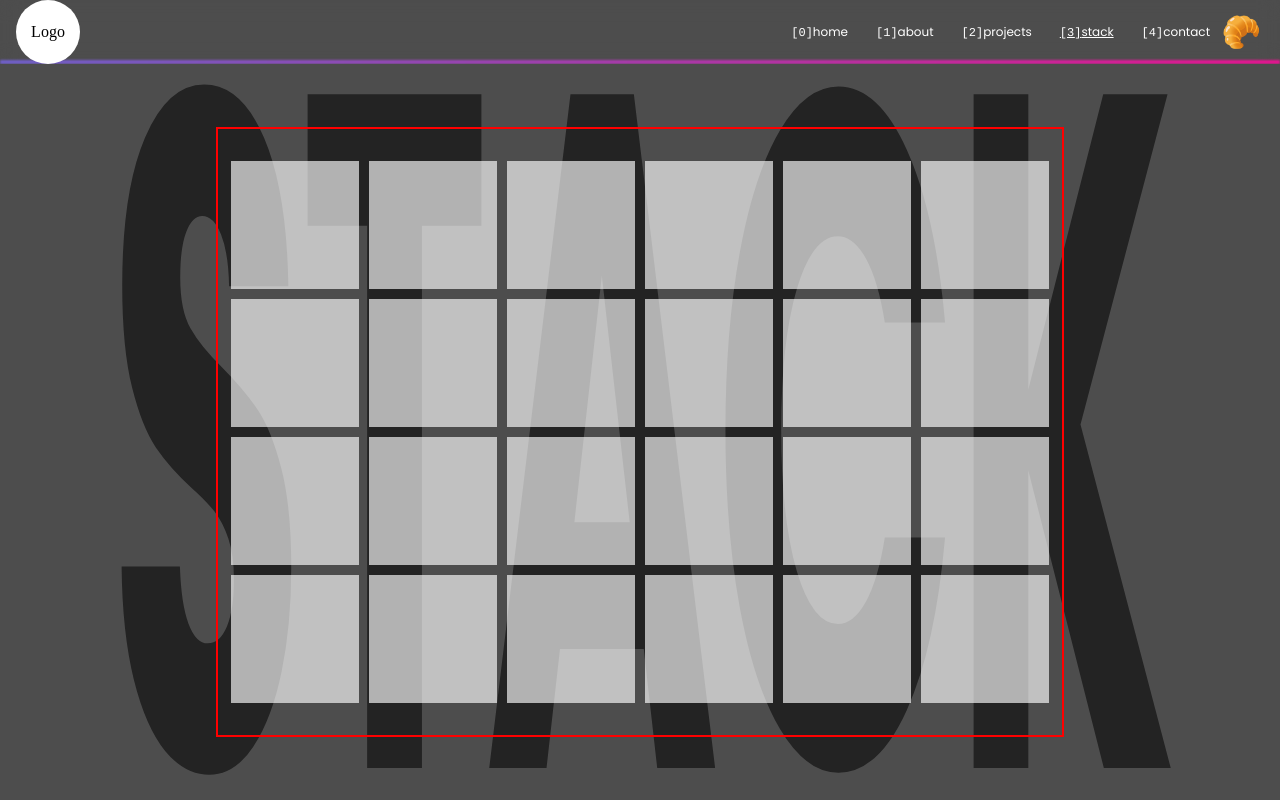
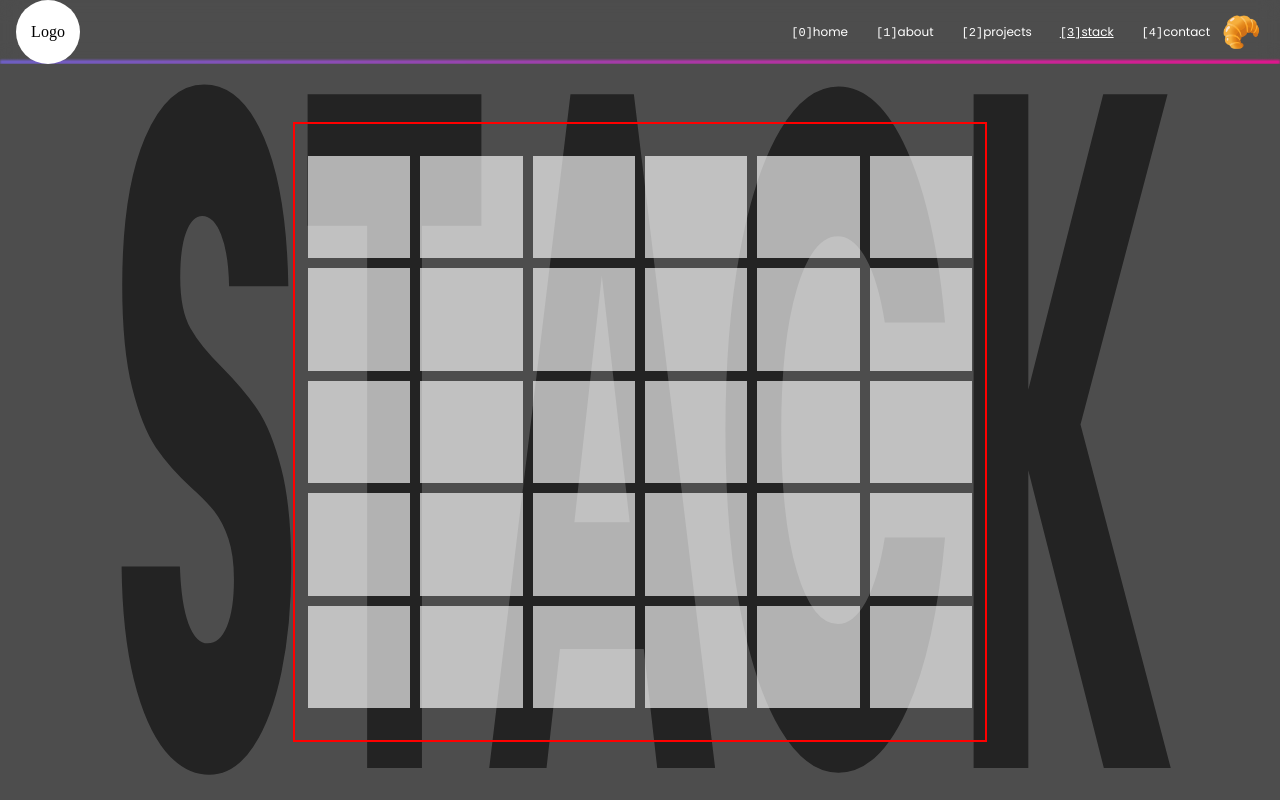
Before and after one commit to newnightcoder/nightcoder.io, a Next.js app: page /stack in a window 1280 px wide. Built offline with nearby package versions, Linux system fonts and the light colour scheme.

Commit message:
useCardGame hook/duplicate function and shuffle function implemented :white_check_mark:

```diff
--- a/styles/svg.tsx
+++ b/components/GameCard/CardImgSvg.tsx
@@ -1,4 +1,4 @@
-export const reactSvg = (
+const reactSvg = (
   <svg role="img" viewBox="0 0 24 24" xmlns="http://www.w3.org/2000/svg">
     <title>React</title>
     <path
@@ -8,7 +8,17 @@ export const reactSvg = (
   </svg>
 );
 
-export const jsSvg = (
+const reduxSvg = (
+  <svg role="img" viewBox="0 0 24 24" xmlns="http://www.w3.org/2000/svg">
+    <title>Redux</title>
+    <path
+      fill="#764ABC"
+      d="M16.634 16.504c.87-.075 1.543-.84 1.5-1.754-.047-.914-.796-1.648-1.709-1.648h-.061a1.71 1.71 0 00-1.648 1.769c.03.479.226.869.494 1.153-1.048 2.038-2.621 3.536-5.005 4.795-1.603.838-3.296 1.154-4.944.93-1.378-.195-2.456-.81-3.116-1.799-.988-1.499-1.078-3.116-.255-4.734.6-1.17 1.499-2.023 2.099-2.443a9.96 9.96 0 01-.42-1.543C-.868 14.408-.416 18.752.932 20.805c1.004 1.498 3.057 2.456 5.304 2.456.6 0 1.23-.044 1.843-.194 3.897-.749 6.848-3.086 8.541-6.532zm5.348-3.746c-2.32-2.728-5.738-4.226-9.634-4.226h-.51c-.253-.554-.837-.899-1.498-.899h-.045c-.943 0-1.678.81-1.647 1.753.03.898.794 1.648 1.708 1.648h.074a1.69 1.69 0 001.499-1.049h.555c2.309 0 4.495.674 6.488 1.992 1.527 1.005 2.622 2.323 3.237 3.897.538 1.288.509 2.547-.045 3.597-.855 1.647-2.294 2.517-4.196 2.517-1.199 0-2.367-.375-2.967-.644-.36.298-.96.793-1.394 1.093 1.318.598 2.652.943 3.94.943 2.922 0 5.094-1.647 5.919-3.236.898-1.798.824-4.824-1.47-7.416zM6.49 17.042c.03.899.793 1.648 1.708 1.648h.06a1.688 1.688 0 001.648-1.768c0-.9-.779-1.647-1.693-1.647h-.06c-.06 0-.15 0-.226.029-1.243-2.098-1.768-4.347-1.572-6.772.12-1.828.72-3.417 1.797-4.735.9-1.124 2.593-1.68 3.747-1.708 3.236-.061 4.585 3.971 4.689 5.574l1.498.45C17.741 3.197 14.686.62 11.764.62 9.02.62 6.49 2.613 5.47 5.535 4.077 9.43 4.991 13.177 6.7 16.174c-.15.195-.24.539-.21.868z"
+    />
+  </svg>
+);
+
+const jsSvg = (
   <svg role="img" viewBox="0 0 24 24" xmlns="http://www.w3.org/2000/svg">
     <title>JavaScript</title>
     <path
@@ -18,7 +28,7 @@ export const jsSvg = (
   </svg>
 );
 
-export const tsSvg = (
+const tsSvg = (
   <svg role="img" viewBox="0 0 24 24" xmlns="http://www.w3.org/2000/svg">
     <title>TypeScript</title>
     <path
@@ -28,7 +38,7 @@ export const tsSvg = (
   </svg>
 );
 
-export const nodeSvg = (
+const nodeSvg = (
   <svg role="img" viewBox="0 0 24 24" xmlns="http://www.w3.org/2000/svg">
     <title>Node.js</title>
     <path
@@ -38,17 +48,17 @@ export const nodeSvg = (
   </svg>
 );
 
-export const expressSvg = (
+const expressSvg = (
   <svg role="img" viewBox="0 0 24 24" xmlns="http://www.w3.org/2000/svg">
     <title>Express</title>
     <path
-      fill="#000"
+      fill="#fff"
       d="M24 18.588a1.529 1.529 0 01-1.895-.72l-3.45-4.771-.5-.667-4.003 5.444a1.466 1.466 0 01-1.802.708l5.158-6.92-4.798-6.251a1.595 1.595 0 011.9.666l3.576 4.83 3.596-4.81a1.435 1.435 0 011.788-.668L21.708 7.9l-2.522 3.283a.666.666 0 000 .994l4.804 6.412zM.002 11.576l.42-2.075c1.154-4.103 5.858-5.81 9.094-3.27 1.895 1.489 2.368 3.597 2.275 5.973H1.116C.943 16.447 4.005 19.009 7.92 17.7a4.078 4.078 0 002.582-2.876c.207-.666.548-.78 1.174-.588a5.417 5.417 0 01-2.589 3.957 6.272 6.272 0 01-7.306-.933 6.575 6.575 0 01-1.64-3.858c0-.235-.08-.455-.134-.666A88.33 88.33 0 010 11.577zm1.127-.286h9.654c-.06-3.076-2.001-5.258-4.59-5.278-2.882-.04-4.944 2.094-5.071 5.264z"
     />
   </svg>
 );
 
-export const tailwindSvg = (
+const tailwindSvg = (
   <svg role="img" viewBox="0 0 24 24" xmlns="http://www.w3.org/2000/svg">
     <title>Tailwind CSS</title>
     <path
@@ -58,7 +68,7 @@ export const tailwindSvg = (
   </svg>
 );
 
-export const styledSvg = (
+const styledSvg = (
   <svg role="img" viewBox="0 0 24 24" xmlns="http://www.w3.org/2000/svg">
     <title>styled-components</title>
     <path
@@ -68,7 +78,7 @@ export const styledSvg = (
   </svg>
 );
 
-export const sqlSvg = (
+const sqlSvg = (
   <svg role="img" viewBox="0 0 24 24" xmlns="http://www.w3.org/2000/svg">
     <title>MySQL</title>
     <path
@@ -78,7 +88,17 @@ export const sqlSvg = (
   </svg>
 );
 
-export const awsSvg = (
+const mongoSvg = (
+  <svg role="img" viewBox="0 0 24 24" xmlns="http://www.w3.org/2000/svg">
+    <title>MongoDB</title>
+    <path
+      fill="#47A248"
+      d="M17.193 9.555c-1.264-5.58-4.252-7.414-4.573-8.115-.28-.394-.53-.954-.735-1.44-.036.495-.055.685-.523 1.184-.723.566-4.438 3.682-4.74 10.02-.282 5.912 4.27 9.435 4.888 9.884l.07.05A73.49 73.49 0 0111.91 24h.481c.114-1.032.284-2.056.51-3.07.417-.296.604-.463.85-.693a11.342 11.342 0 003.639-8.464c.01-.814-.103-1.662-.197-2.218zm-5.336 8.195s0-8.291.275-8.29c.213 0 .49 10.695.49 10.695-.381-.045-.765-1.76-.765-2.405z"
+    />
+  </svg>
+);
+
+const awsSvg = (
   <svg role="img" viewBox="0 0 24 24" xmlns="http://www.w3.org/2000/svg">
     <title>Amazon S3</title>
     <path
@@ -88,7 +108,7 @@ export const awsSvg = (
   </svg>
 );
 
-export const stripeSvg = (
+const stripeSvg = (
   <svg role="img" viewBox="0 0 24 24" xmlns="http://www.w3.org/2000/svg">
     <title>Stripe</title>
     <path
@@ -98,17 +118,17 @@ export const stripeSvg = (
   </svg>
 );
 
-export const nextSvg = (
+const nextSvg = (
   <svg role="img" viewBox="0 0 24 24" xmlns="http://www.w3.org/2000/svg">
     <title>Next.js</title>
     <path
-      fill="#000"
+      fill="#fff"
       d="M11.5725 0c-.1763 0-.3098.0013-.3584.0067-.0516.0053-.2159.021-.3636.0328-3.4088.3073-6.6017 2.1463-8.624 4.9728C1.1004 6.584.3802 8.3666.1082 10.255c-.0962.659-.108.8537-.108 1.7474s.012 1.0884.108 1.7476c.652 4.506 3.8591 8.2919 8.2087 9.6945.7789.2511 1.6.4223 2.5337.5255.3636.04 1.9354.04 2.299 0 1.6117-.1783 2.9772-.577 4.3237-1.2643.2065-.1056.2464-.1337.2183-.1573-.0188-.0139-.8987-1.1938-1.9543-2.62l-1.919-2.592-2.4047-3.5583c-1.3231-1.9564-2.4117-3.556-2.4211-3.556-.0094-.0026-.0187 1.5787-.0235 3.509-.0067 3.3802-.0093 3.5162-.0516 3.596-.061.115-.108.1618-.2064.2134-.075.0374-.1408.0445-.495.0445h-.406l-.1078-.068a.4383.4383 0 01-.1572-.1712l-.0493-.1056.0053-4.703.0067-4.7054.0726-.0915c.0376-.0493.1174-.1125.1736-.143.0962-.047.1338-.0517.5396-.0517.4787 0 .5584.0187.6827.1547.0353.0377 1.3373 1.9987 2.895 4.3608a10760.433 10760.433 0 004.7344 7.1706l1.9002 2.8782.096-.0633c.8518-.5536 1.7525-1.3418 2.4657-2.1627 1.5179-1.7429 2.4963-3.868 2.8247-6.134.0961-.6591.1078-.854.1078-1.7475 0-.8937-.012-1.0884-.1078-1.7476-.6522-4.506-3.8592-8.2919-8.2087-9.6945-.7672-.2487-1.5836-.42-2.4985-.5232-.169-.0176-1.0835-.0366-1.6123-.037zm4.0685 7.217c.3473 0 .4082.0053.4857.047.1127.0562.204.1642.237.2767.0186.061.0234 1.3653.0186 4.3044l-.0067 4.2175-.7436-1.14-.7461-1.14v-3.066c0-1.982.0093-3.0963.0234-3.1502.0375-.1313.1196-.2346.2323-.2955.0961-.0494.1313-.054.4997-.054z"
     />
   </svg>
 );
 
-export const htmlSvg = (
+const htmlSvg = (
   <svg role="img" viewBox="0 0 24 24" xmlns="http://www.w3.org/2000/svg">
     <title>HTML5</title>
     <path
@@ -118,7 +138,7 @@ export const htmlSvg = (
   </svg>
 );
 
-export const sassSvg = (
+const sassSvg = (
   <svg role="img" viewBox="0 0 24 24" xmlns="http://www.w3.org/2000/svg">
     <title>Sass</title>
     <path
@@ -127,3 +147,23 @@ export const sassSvg = (
     />
   </svg>
 );
+
+const svgMap = {
+  sassSvg,
+  htmlSvg,
+  nextSvg,
+  stripeSvg,
+  awsSvg,
+  reactSvg,
+  reduxSvg,
+  tailwindSvg,
+  nodeSvg,
+  expressSvg,
+  jsSvg,
+  tsSvg,
+  styledSvg,
+  sqlSvg,
+  mongoSvg,
+};
+
+export { svgMap };
--- a/components/GameCard/GameCardStyled.ts
+++ b/components/GameCard/GameCardStyled.ts
@@ -1,8 +1,8 @@
 import styled from "styled-components";
 
 const Card = styled.div`
-  height: 10vmax;
-  width: 10vmax;
+  height: 8vmax;
+  width: 8vmax;
   cursor: pointer;
   background-color: transparent;
   perspective: 1000px;
@@ -30,8 +30,9 @@ const CardFront = styled.div`
 const CardBack = styled.div`
   height: 100%;
   width: 100%;
+  padding: 5px;
   position: absolute;
-  background-color: pink;
+  background-color: rgb(0, 0, 0);
   backface-visibility: hidden;
   transform: rotateY(180deg);
 `;
--- a/hooks/index.ts
+++ b/hooks/index.ts
@@ -1,4 +1,5 @@
 export { default as useBgColor } from "./useBgColor";
+export { default as useCardGame } from "./useCardGame";
 export { default as useHandleRoute } from "./useHandleRoute";
 export { default as useIsoMorphicLayoutEffect } from "./useIsoMorphicLayoutEffect";
 export { default as useNavLinks } from "./useNavLinks";
--- /dev/null
+++ b/hooks/useCardGame.ts
@@ -0,0 +1,33 @@
+import { svgMap } from "../components/GameCard/CardImgSvg";
+
+const useCardGame = () => {
+  const svgMapToArray = Object.values(svgMap).map((entry) => entry);
+
+  const duplicateArray = (arr: unknown[], duplicator: number) => {
+    const length = arr.length;
+    const newArray = [];
+
+    for (let i = 0; i < length; i++) {
+      for (let j = 0; j < duplicator; j++) {
+        newArray.push(arr[i]);
+      }
+    }
+    return newArray;
+  };
+
+  const svgArray = duplicateArray(svgMapToArray, 2);
+
+  const shuffledSvgArr = svgArray
+    .map((el) => {
+      return { el, sort: Math.random() };
+    })
+    .sort((a, b) => a.sort - b.sort)
+    .map((el) => el.el);
+  // this is the Schwartzian transform algo 🔥😎 - so cool because so easy to read and unbiased/efficient shuffle
+  // NB: Fisher-Yates shuffle algo would be more efficient for large arrays
+  // more here: https://stackoverflow.com/a/46545530/12209569
+
+  return { shuffledSvgArr };
+};
+
+export default useCardGame;
--- a/pages/stack.tsx
+++ b/pages/stack.tsx
@@ -1,14 +1,17 @@
 import { useRef } from "react";
 import { GameCard } from "../components";
-import { useIsoMorphicLayoutEffect, useTransitionBackground } from "../hooks";
+import {
+  useCardGame,
+  useIsoMorphicLayoutEffect,
+  useTransitionBackground,
+} from "../hooks";
 import { CardContainer } from "../styles/stack";
-import { reactSvg } from "../styles/svg";
 import { PageContainer } from "../styles/_globals";
 
 const Stack = () => {
   const ref = useRef<HTMLDivElement | null>(null);
   const handleBackground = useTransitionBackground();
-  const cardsNumber = Array(24).fill(1);
+  const { shuffledSvgArr } = useCardGame();
 
   useIsoMorphicLayoutEffect(() => {
     if (ref.current) return handleBackground(ref.current.id);
@@ -20,8 +23,8 @@ const Stack = () => {
         <h1>STACK</h1>
       </HomeAnimation> */}
       <CardContainer>
-        {cardsNumber.map((card, i) => {
-          return <GameCard svg={reactSvg} key={i + 1} />;
+        {shuffledSvgArr.map((svg, i) => {
+          return <GameCard svg={svg} key={i + 1} />;
         })}
       </CardContainer>
     </PageContainer>
```
